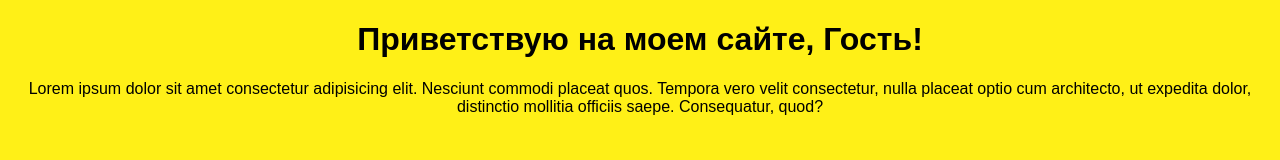
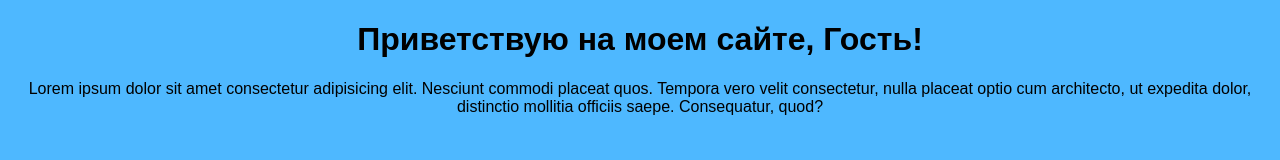
Before and after one commit to boring-fe/github-pages-example, a plain HTML site: page index.html in a window 1280 px wide. Drawn offline with Linux system fonts and the light colour scheme.

Commit message:
Update styles

```diff
--- a/styles.css
+++ b/styles.css
@@ -3,6 +3,6 @@ html {
 }
 
 body {
-  background: rgb(255, 240, 23);
+  background: rgb(78, 184, 255);
   text-align: center
 }
```
